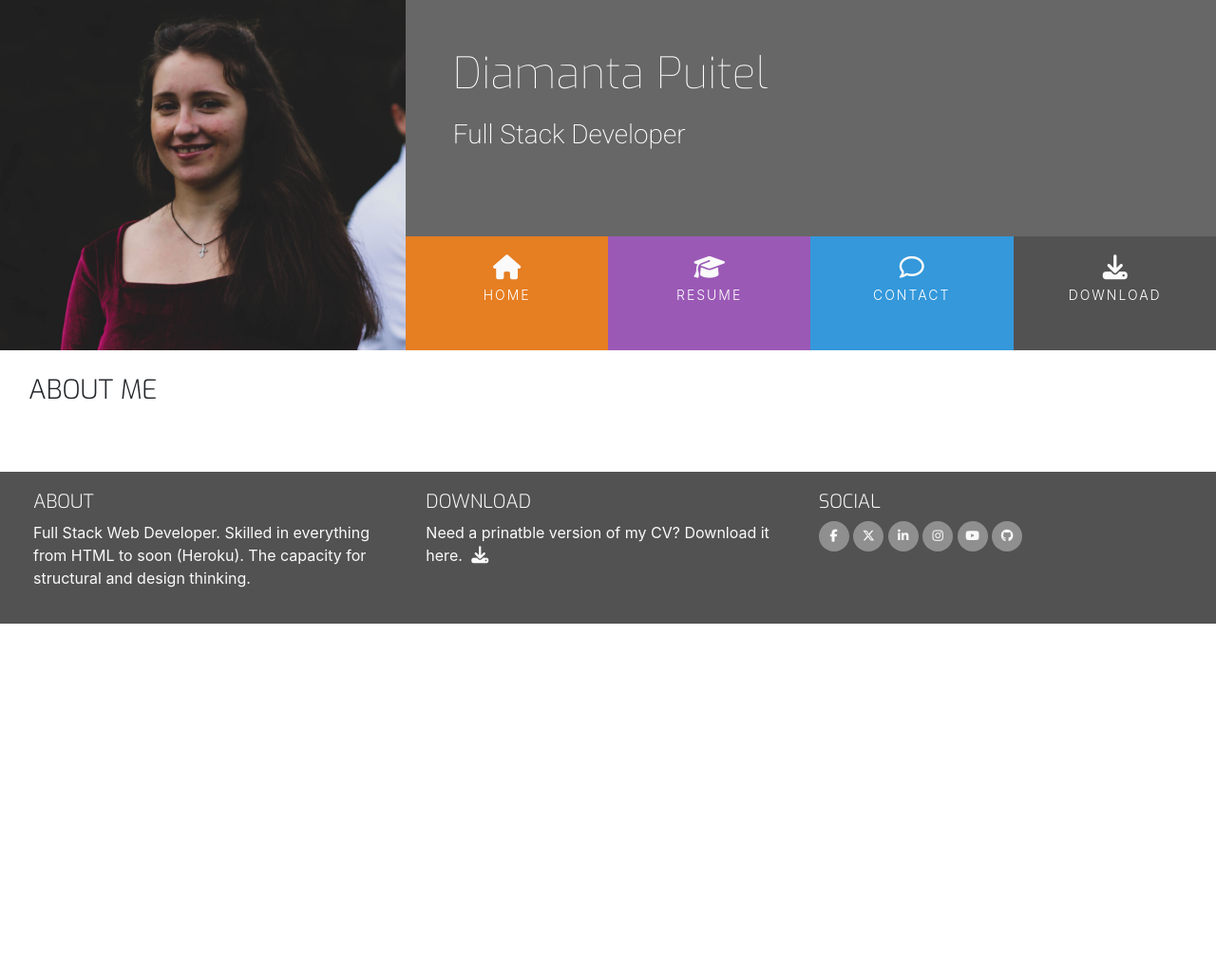
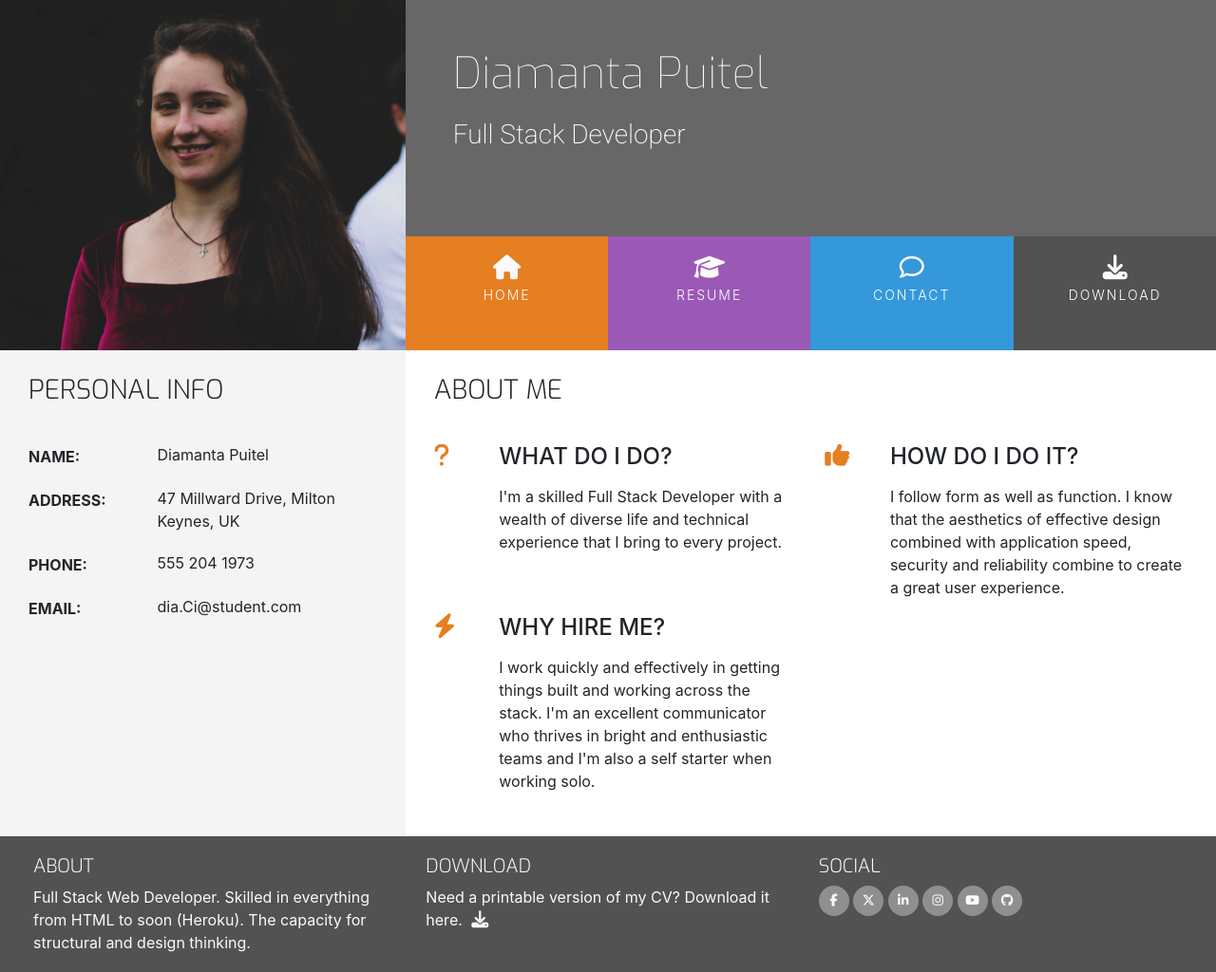
Before and after one commit to Diamanta0412/Resume-project-Dia, a plain HTML site: page index.html in a window 1280 px wide. Shown: the whole page at 95% size. Before the commit the page ends 800 px from the top, so only its background shows below. Drawn offline with nearby package versions, Linux system fonts and the light colour scheme.

Commit message:
add content to section and styled it

```diff
--- a/assets/css/style.css
+++ b/assets/css/style.css
@@ -7,6 +7,9 @@
 }
 .bg-color-three-reasons {
     background-color: #fff;
+}
+.bg-color-personal-info {
+    background-color: #f4f4f4;
 }
 .ui-menu-color-home {
    background-color: #e67e22;
@@ -205,3 +208,49 @@ footer {
 #footer-details {
     padding: 20px;
 }
+
+/* -----------------------------------------------------Three Reasons */
+
+.three-reasons-icon {
+    font-size: 26px;
+    color: #e67e22;
+}
+
+.three-reasons-heading {
+    margin-bottom: 15px;
+}
+
+/* -----------------------------------------------------Personal Info */
+.personal-info-item {
+    margin-bottom: 20px;
+    display: block;
+    clear: both;
+}
+
+.personal-info-item .key,
+.personal-info-item .value {
+    padding-right: 8px;
+    display: inline-block;
+}
+
+.personal-info-item .key p,
+.personal-info-item .value p {
+    margin: 0;
+}
+
+.personal-info-item .key {
+    width: 30%;
+    margin-right: 21px;
+    padding-top: 2px;
+    vertical-align: top;
+}
+
+.personal-info-item .key p {
+    font-weight: 700;
+}
+
+.personal-info-item .value {
+    position: relative;
+    width: 60%;
+
+}
--- a/index.html
+++ b/index.html
@@ -44,11 +44,109 @@
         </div>
     </header>
     <section class="container-fluid">
-        <div class="row row-table">
+        <div class="row">
+            <div class="col-md-4 bg-color-personal-info section-column">
+               <div class="row">
+                <div class="col-12">
+                    <h3 class="section-heading uppercase">
+                        Personal Info
+                    </h3>
+                </div>
+               </div>
+                <div class="personal-info-item">
+                    <div class="key">
+                        <p class="uppercase">
+                            Name:
+                        </p>
+                    </div>
+                    <div class="value">
+                        <p>
+                            Diamanta Puitel
+                        </p>
+                    </div>
+                </div>
+                <div class="personal-info-item">
+                    <div class="key">
+                        <p class="uppercase">
+                            Address:
+                        </p>
+                    </div>
+                    <div class="value">
+                        <p>
+                            47 Millward Drive, Milton Keynes, UK
+                        </p>
+                    </div>
+                </div>
+                <div class="personal-info-item">
+                    <div class="key">
+                        <p class="uppercase">
+                            Phone:
+                        </p>
+                    </div>
+                    <div class="value">
+                        <p>
+                            555 204 1973
+                        </p>
+                    </div>
+                </div>
+                <div class="personal-info-item">
+                    <div class="key">
+                        <p class="uppercase">
+                            Email:
+                        </p>
+                    </div>
+                    <div class="value">
+                        <p>
+                            dia.Ci@student.com
+                        </p>
+                    </div>
+                </div>
+            </div>
             <div class="col-md-8 bg-color-three-reasons section-column">
                 <div class="row">
                     <div class="col">
                         <h3 class="section-heading uppercase">About Me</h3>
+                    </div>
+                </div>
+                <div class="row">
+                    <div class="col-10 offset-1 offset-sm-0 col-sm-4 col-md-6">
+                        <div class="row">
+                            <div class="col-2">
+                                <i class="three-reasons-icon fa fa-question" aria-hidden="true"></i>
+                            </div>
+                            <div class="col-10">
+                                <h4 class="three-reasons-heading uppercase">What do I do?</h4>
+                                <p>
+                                    I'm a skilled Full Stack Developer with a wealth of diverse life and technical experience that I bring to every project.
+                                </p>
+                            </div>
+                        </div>
+                    </div>
+                    <div class="col-10 offset-1 offset-sm-0 col-sm-4 col-md-6">
+                        <div class="row">
+                            <div class="col-2">
+                                <i class="three-reasons-icon fa fa-thumbs-up" aria-hidden="true"></i>
+                            </div>
+                            <div class="col-10">
+                                <h4 class="three-reasons-heading uppercase">How do I do it?</h4>
+                                <p>
+                                    I follow form as well as function. I know that the aesthetics of effective design combined with application speed, security and reliability combine to create a great user experience.
+                                </p>
+                            </div>
+                        </div>
+                    </div>
+                    <div class="col-10 offset-1 offset-sm-0 col-sm-4 col-md-6">
+                        <div class="row">
+                            <div class="col-2">
+                                <i class="three-reasons-icon fa fa-bolt" aria-hidden="true"></i>
+                            </div>
+                            <div class="col-10">
+                                <h4 class="three-reasons-heading uppercase">Why hire me?</h4>
+                                <p>
+                                    I work quickly and effectively in getting things built and working across the stack. I'm an excellent communicator who thrives in bright and enthusiastic teams and I'm also a self starter when working solo.
+                                </p>
+                            </div>
+                        </div>
                     </div>
                 </div>
             </div>
@@ -63,7 +161,7 @@
             <div class="col-sm-4">
                 <h5 class="uppercase general-sub">Download</h5>
                 <p class="inline-block">
-                    Need a prinatble version of my CV? Download it here.
+                    Need a printable version of my CV? Download it here.
                     <a href="#" target="_blank" class="cv-pdf">
                         <i class="fa fa-download" aria-hidden="true"></i>
                         <span class="sr-only">Download link.</span>
```
